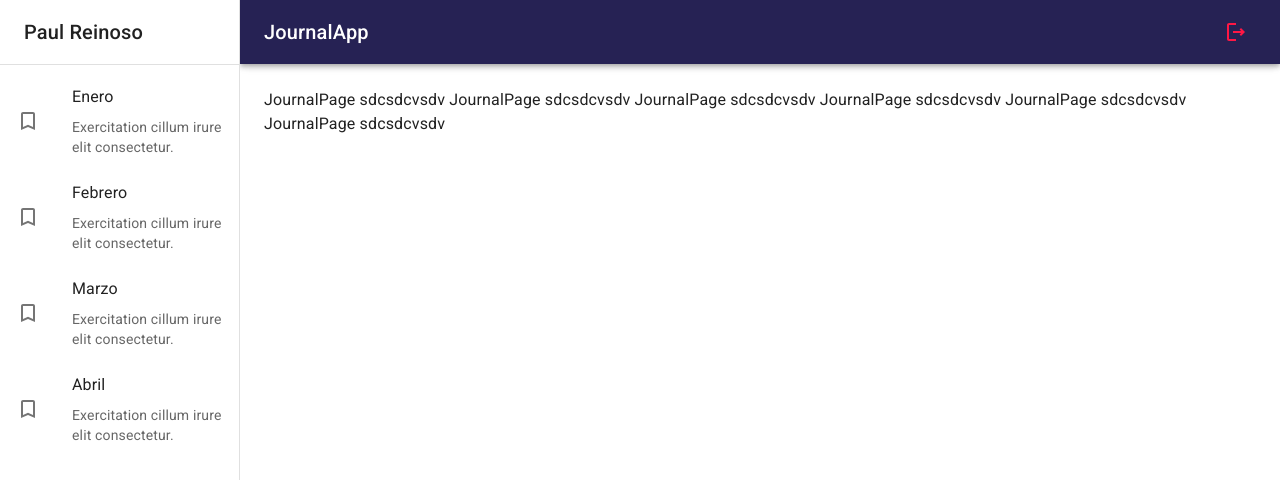
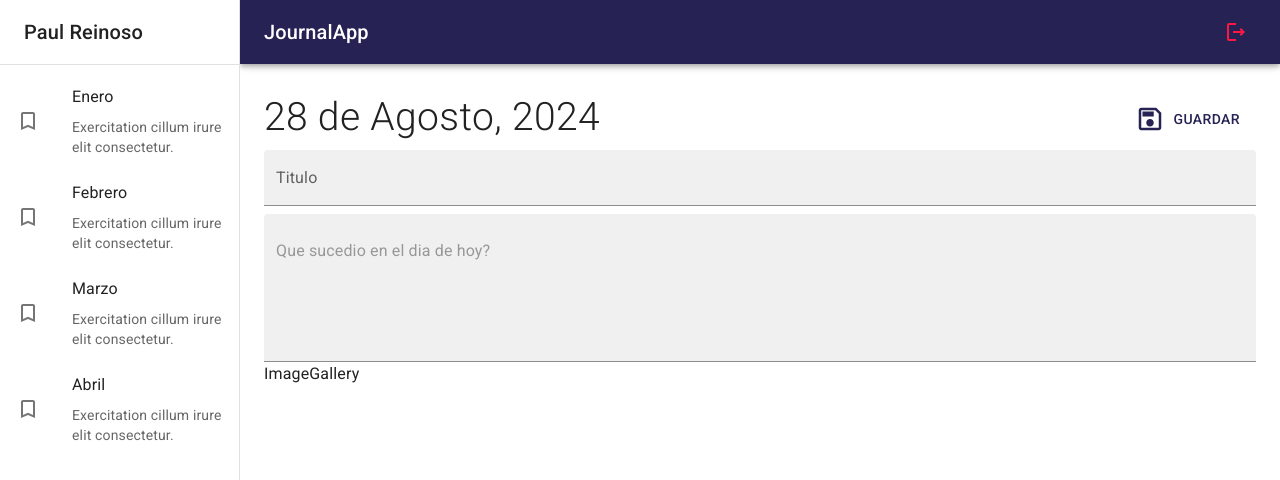
Before and after one commit to PaulReinosoA/REACT, a React (Vite) app in the folder Curso-React/08-journal-app/: page / in a window 1280 px wide. Shown: the top 480 px of the page. Built offline with nearby package versions, Linux system fonts and the light colour scheme.

Commit message:
253 - Imagenes de Galeria en journal app

```diff
--- /dev/null
+++ b/Curso-React/08-journal-app/src/journal/components/ImageGallery.jsx
@@ -0,0 +1,7 @@
+import React from 'react'
+
+export const ImageGallery = () => {
+  return (
+    <div>ImageGallery</div>
+  )
+}
--- a/Curso-React/08-journal-app/src/journal/components/index.js
+++ b/Curso-React/08-journal-app/src/journal/components/index.js
@@ -1,2 +1,3 @@
 export * from './Navbar';
 export * from './SideBar';
+export * from './ImageGallery';
--- a/Curso-React/08-journal-app/src/journal/pages/JournalPage.jsx
+++ b/Curso-React/08-journal-app/src/journal/pages/JournalPage.jsx
@@ -1,14 +1,14 @@
 import { Typography } from '@mui/material';
 import React from 'react';
 import { JournalLayout } from '../../auth/layout/JournalLayout';
+import { NothingSelectedView } from '../view/NothingSelectedView';
+import { NoteView } from '../view/NoteView';
 
 export const JournalPage = () => (
   <>
     <JournalLayout>
-      <Typography>
-        JournalPage sdcsdcvsdv JournalPage sdcsdcvsdv JournalPage sdcsdcvsdv
-        JournalPage sdcsdcvsdv JournalPage sdcsdcvsdv JournalPage sdcsdcvsdv{' '}
-      </Typography>
+      {/* <NothingSelectedView /> */}
+      <NoteView />
     </JournalLayout>
   </>
 );
--- /dev/null
+++ b/Curso-React/08-journal-app/src/journal/view/NoteView.jsx
@@ -0,0 +1,49 @@
+import { SaveOutlined, TextFields } from '@mui/icons-material';
+import { Button, Grid, TextField, Typography } from '@mui/material';
+import React from 'react';
+import { ImageGallery } from '../components';
+
+export const NoteView = () => {
+  return (
+    <Grid
+      container
+      direction="row"
+      justifyContent="space-between"
+      sx={{ mb: 1 }}
+    >
+      <Grid item>
+        <Typography fontSize={39} fontWeight="light">
+          28 de Agosto, 2024
+        </Typography>
+      </Grid>
+      <Grid item>
+        <Button color="primary" sx={{ padding: 2 }}>
+          <SaveOutlined sx={{ fontSize: 30, mr: 1 }} />
+          Guardar
+        </Button>
+      </Grid>
+      <Grid container>
+        <TextField
+          type="text"
+          variant="filled"
+          fullWidth
+          placeholder="Ingrese un titulo"
+          label="Titulo"
+          sx={{ border: 'none', mb: 1 }}
+        />
+
+        <TextField
+          type="text"
+          variant="filled"
+          fullWidth
+          multiline
+          placeholder="Que sucedio en el dia de hoy?"
+          minRows={5}
+        />
+      </Grid>
+
+      {/* Imagenes de Galeria */}
+      <ImageGallery />
+    </Grid>
+  );
+};
--- /dev/null
+++ b/Curso-React/08-journal-app/src/journal/view/NothingSelectedView.jsx
@@ -0,0 +1,29 @@
+import { StarOutline } from '@mui/icons-material';
+import { Grid, Typography } from '@mui/material';
+import React from 'react';
+
+export const NothingSelectedView = () => {
+  return (
+    <Grid
+      container
+      spacing={0}
+      direction="column"
+      alignItems="center"
+      justifyContent="center"
+      sx={{
+        minHeight: 'Calc(100vh - 110px)',
+        backgroundColor: 'primary.main',
+        borderRadius: 3,
+      }}
+    >
+      <Grid item xs={12}>
+        <StarOutline sx={{ fontSize: 100, color: 'white' }} />
+      </Grid>
+      <Grid item xs={12}>
+        <Typography color="white" variant="h5">
+          Selecciona o crea una nota
+        </Typography>
+      </Grid>
+    </Grid>
+  );
+};
--- /dev/null
+++ b/Curso-React/08-journal-app/src/journal/view/index.js
@@ -0,0 +1,2 @@
+export * from './NoteView';
+export * from './NothingSelectedView';
```
